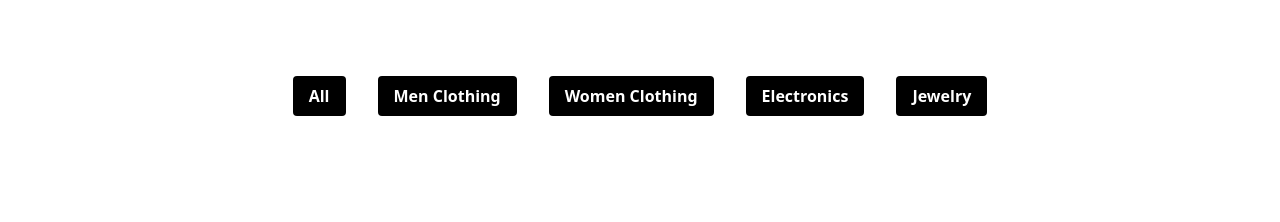
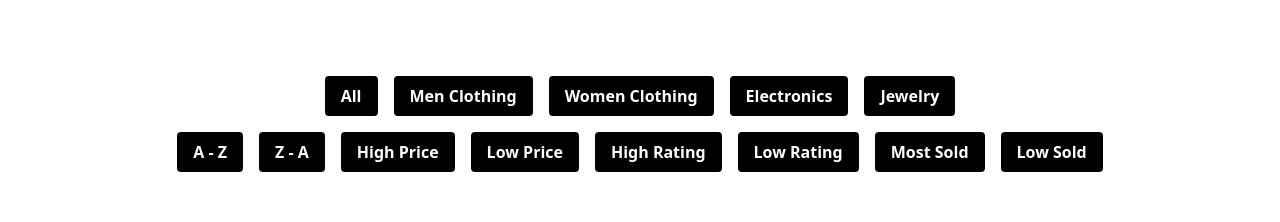
Before and after one commit to grimwebdeveloper/Neo-Commerce, a React (Vite) app: page / in a window 1280 px wide. Shown: the part 908-1130 px from the top of the page. Built offline with nearby package versions, Linux system fonts and the light colour scheme; no server answers.

Commit message:
feat(products): add sorting component to homepage
Add a new Sorting component with options for alphabetical, price, rating, and sales sorting. Integrate it into the HomePage for enhanced product filtering.

```diff
--- /dev/null
+++ b/src/components/Sorting.jsx
@@ -0,0 +1,32 @@
+const Sorting = () => {
+  return (
+    <div className='flex justify-center items-center gap-4 max-w-screen-xl mx-auto px-4 flex-wrap'>
+      <div className='bg-black text-white px-4 py-2 font-semibold rounded cursor-pointer'>
+        A - Z
+      </div>
+      <div className='bg-black text-white px-4 py-2 font-semibold rounded cursor-pointer'>
+        Z - A
+      </div>
+      <div className='bg-black text-white px-4 py-2 font-semibold rounded cursor-pointer'>
+        High Price
+      </div>
+      <div className='bg-black text-white px-4 py-2 font-semibold rounded cursor-pointer'>
+        Low Price
+      </div>
+      <div className='bg-black text-white px-4 py-2 font-semibold rounded cursor-pointer'>
+        High Rating
+      </div>
+      <div className='bg-black text-white px-4 py-2 font-semibold rounded cursor-pointer'>
+        Low Rating
+      </div>
+      <div className='bg-black text-white px-4 py-2 font-semibold rounded cursor-pointer'>
+        Most Sold
+      </div>
+      <div className='bg-black text-white px-4 py-2 font-semibold rounded cursor-pointer'>
+        Low Sold
+      </div>
+    </div>
+  );
+};
+
+export default Sorting;
--- a/src/pages/HomePage.jsx
+++ b/src/pages/HomePage.jsx
@@ -1,6 +1,7 @@
 import { useContext, useState } from 'react';
 import { ProductContext } from '../context/CreateContexts';
 import Product from '../components/Product';
+import Sorting from '../components/Sorting';
 
 const HomePage = () => {
   const { products, setProducts, originalProducts } =
@@ -26,7 +27,7 @@ const HomePage = () => {
         Explore Our Products
       </h2>
 
-      <div className='flex justify-center items-center gap-8 max-w-screen-xl mx-auto p-4 flex-wrap'>
+      <div className='flex justify-center items-center gap-4 max-w-screen-xl mx-auto p-4 flex-wrap'>
         <div
           onClick={() => setProducts(originalProducts)}
           className='bg-black text-white px-4 py-2 font-semibold rounded cursor-pointer'
@@ -59,6 +60,8 @@ const HomePage = () => {
         </div>
       </div>
 
+      <Sorting />
+
       <div className='max-w-screen-xl mx-auto px-4 mt-32 grid justify-center gap-8 gap-y-16 sm:grid-cols-2 lg:grid-cols-3'>
         {products.map((product) => (
           <Product key={product.id} product={product} />
```
Also changed, not shown: 1 other file (tests, documents, lock files or other folders).
